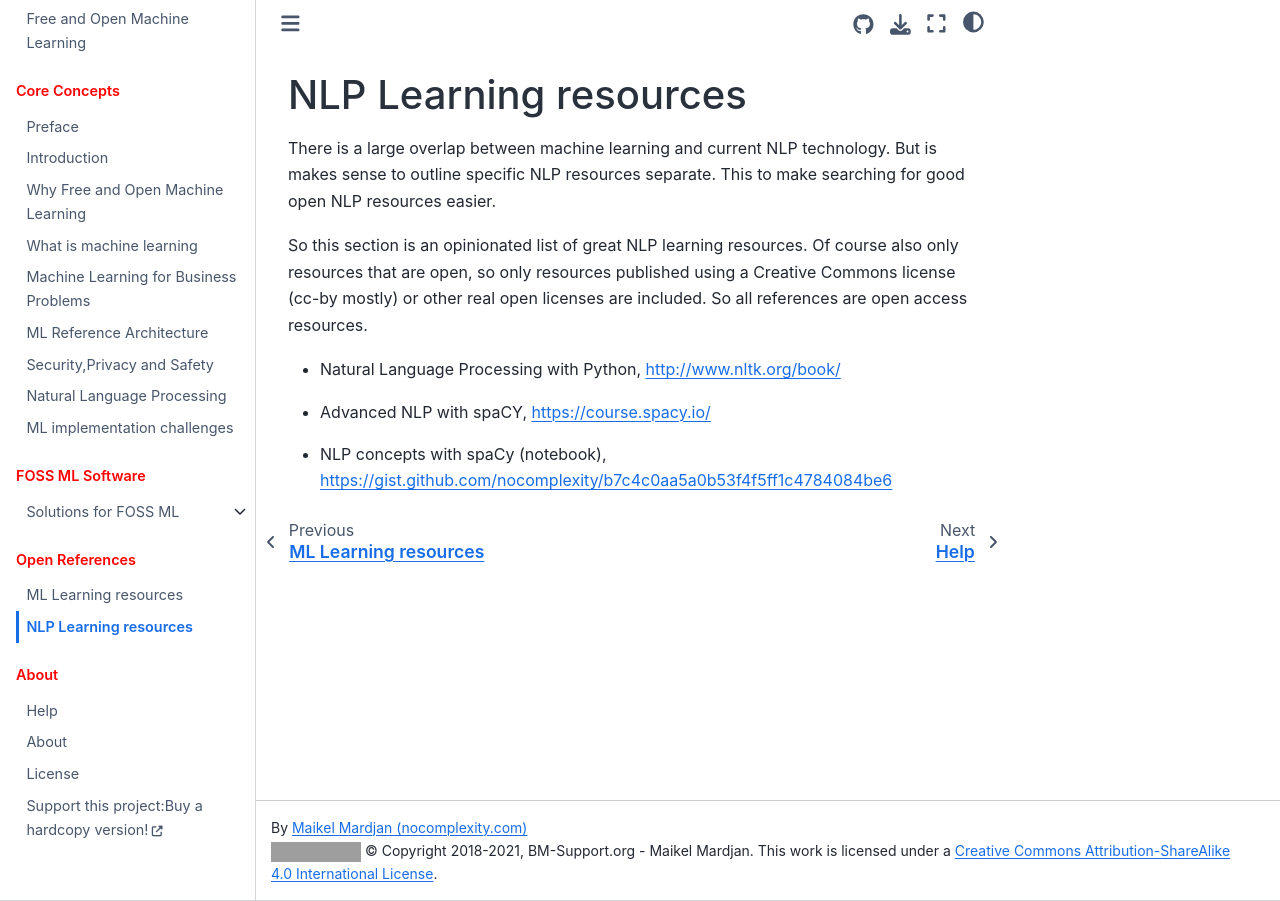
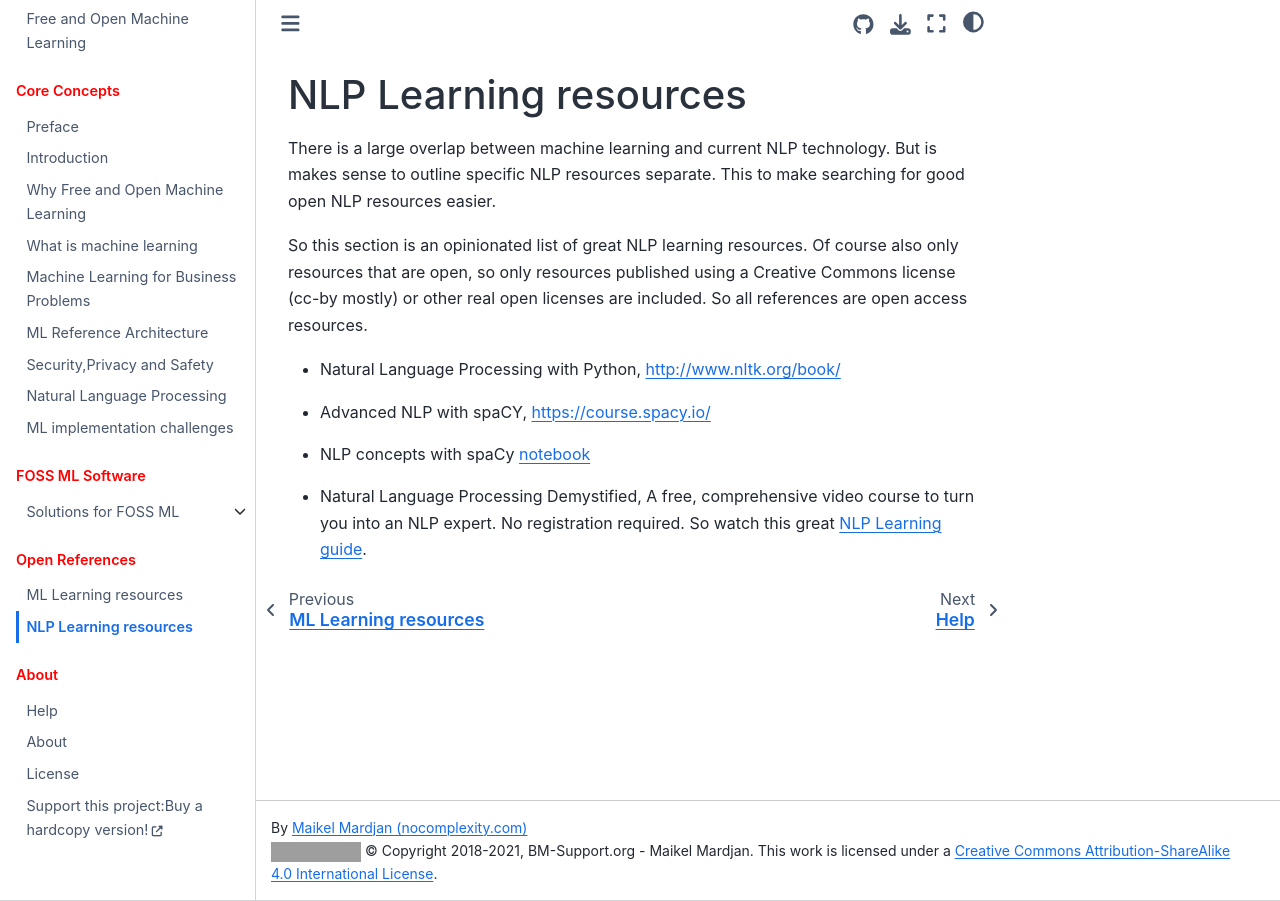
Before and after one commit to nocomplexity/FreeAndOpenMachineLearning, a Jupyter Book: the page built from NLPlearningresources.md, in a window 1280 px wide. Built offline with Jupyter Book 1.0.4 settings and Sphinx 7.4.7 and the Sphinx Book theme 1.1.4, drawn with Linux system fonts in a browser that asks for light colours; grey boxes are pictures that could not be loaded.

Commit message:
updates, ML courses added, NLP course added

```diff
--- a/NLPlearningresources.md
+++ b/NLPlearningresources.md
@@ -19,6 +19,9 @@ licenses are included. So all references are open access resources.
 
 +++
 
--  NLP concepts with spaCy (notebook), <https://gist.github.com/nocomplexity/b7c4c0aa5a0b53f4f5ff1c4784084be6>
+-  NLP concepts with spaCy [notebook](https://gist.github.com/nocomplexity/b7c4c0aa5a0b53f4f5ff1c4784084be6)
 
 +++
+
+- Natural Language Processing Demystified, A free, comprehensive video course to turn you into an NLP expert. No registration required. So watch this great [NLP Learning guide](https://www.nlpdemystified.org/).
++++
--- a/_config.yml
+++ b/_config.yml
@@ -7,7 +7,7 @@
 # Book settings
 title                       : Free and Open Machine Learning # The title of the book. Will be placed in the left navbar.
 author                      : '<a href="https://nocomplexity.com/">Maikel Mardjan (nocomplexity.com)</a>' # The author of the book
-copyright                   : '2018-2021- Maikel Mardjan -Business Management Support Foundation (bm-support.org'  # Copyright year to be placed in the footer
+copyright                   : '2018-2023- Maikel Mardjan -Business Management Support Foundation (bm-support.org'  # Copyright year to be placed in the footer
 logo                        : "images/nocxbanner.png"  # A path to the book logo
 # Patterns to skip when building the book. Can be glob-style (e.g. "*skip.ipynb")
 exclude_patterns            : [_build, Thumbs.db, .DS_Store, "**.ipynb_checkpoints","*.rst","conf.py"]
```
Also changed, not shown: MLlearningresources.md (+4 -0 lines).
